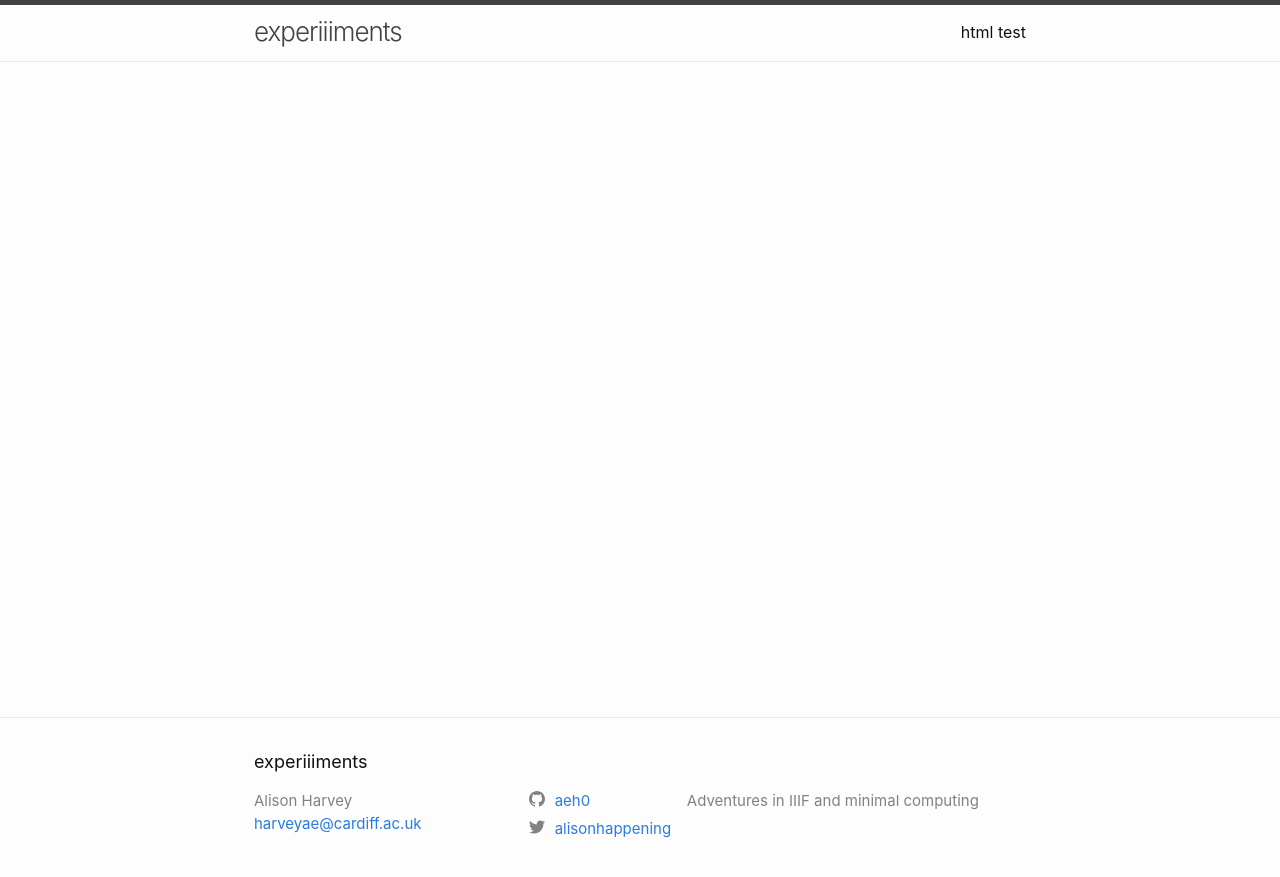
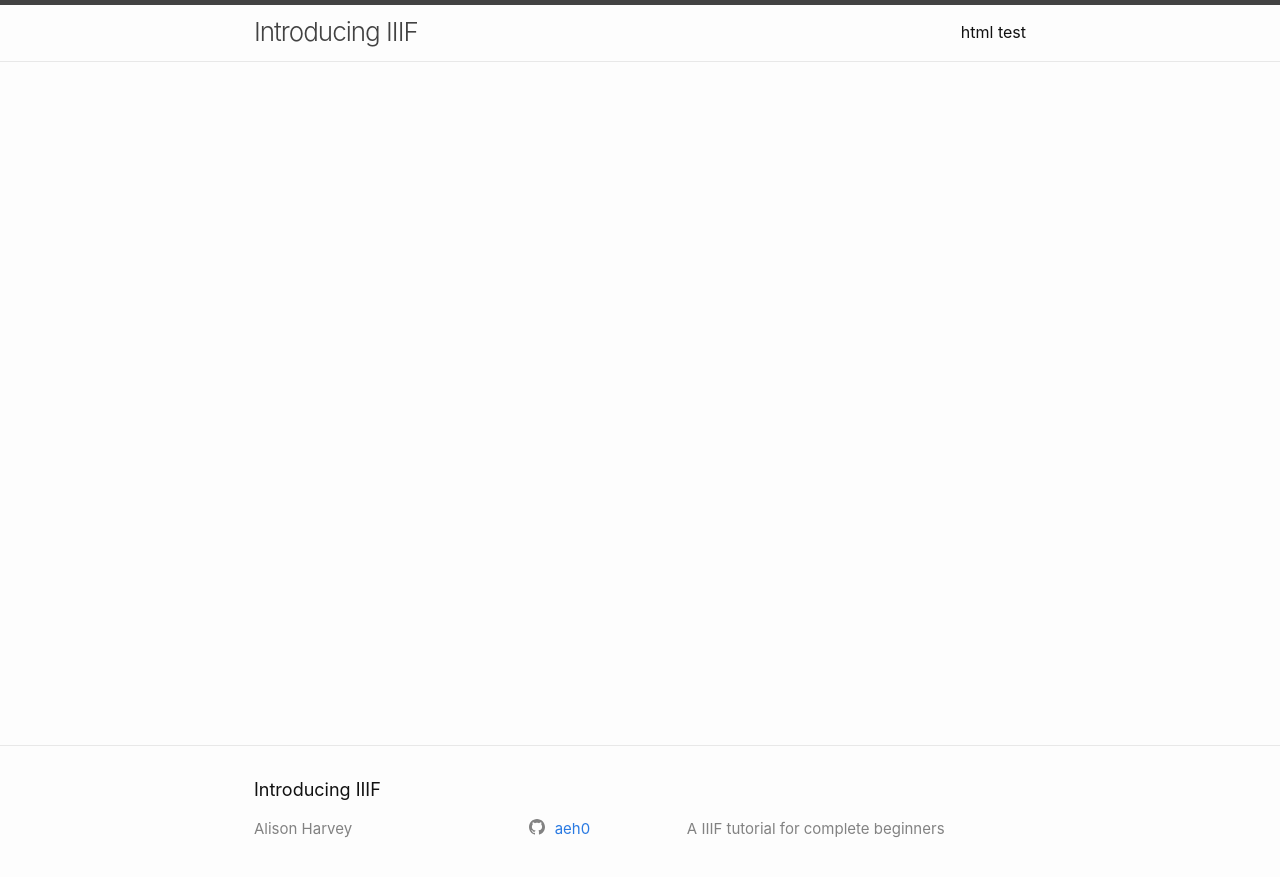
Before and after one commit to aeh0/iiif, a Jekyll site: the page built from index.markdown, in a window 1280 px wide. Shown: the top 877 px of the page. Built offline with Jekyll 4.4.1, drawn with Linux system fonts in a browser that asks for light colours.

Commit message:
Update _config.yml

```diff
--- a/_config.yml
+++ b/_config.yml
@@ -18,17 +18,14 @@
 # You can create any custom variable you would like, and they will be accessible
 # in the templates via {{ site.myvariable }}.
 
-title: experiiiments
-email: harveyae@cardiff.ac.uk
+title: Introducing IIIF
 description: >- # this means to ignore newlines until "baseurl:"
-  Adventures in IIIF and minimal computing
-baseurl: "experiiiments" # the subpath of your site, e.g. /blog
+  A IIIF tutorial for complete beginners
+baseurl: "introducing-iiif" # the subpath of your site, e.g. /blog
 url: "" # the base hostname & protocol for your site, e.g. http://example.com
-twitter_username: alisonhappening
 github_username:  aeh0
 author: "Alison Harvey"
 show_excerpts: true
-excerpt_separator: <!--more-->
 
 # Build settings
 # copied layout folder and home file from minima repo, over-riding gem theme
```
